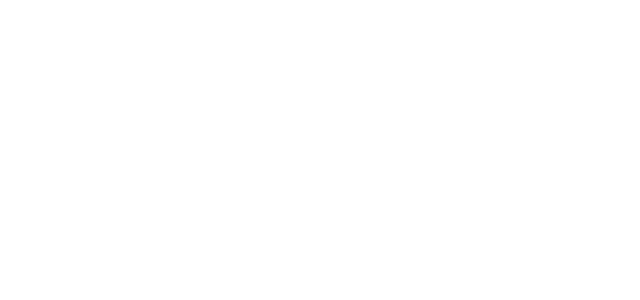
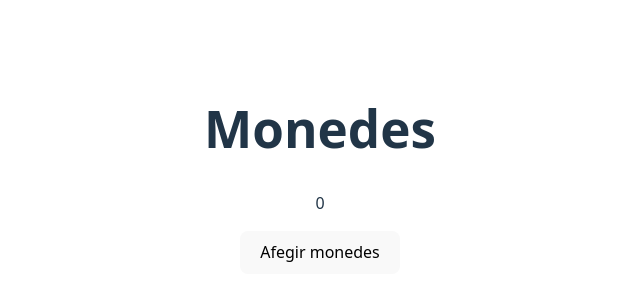
Before and after one commit to mgrl39/puigclicker, a React (Vite) app: page /joc in a window 1280 px wide. Before the commit this address had no page. Shown: the part 230-530 px from the top of the page, without its empty margins (320-960 px from the left). Built offline with nearby package versions, Linux system fonts and the light colour scheme.

Commit message:
afegir monedes

```diff
--- a/src/App.tsx
+++ b/src/App.tsx
@@ -10,7 +10,7 @@
       <BrowserRouter>
         <Routes>
           <Route path="/" element={<Inici />} />
-          <Route path="/game" element={<Joc />} />
+          <Route path="/joc" element={<Joc />} />
         </Routes>
       </BrowserRouter>
     </>
--- a/src/pages/Joc/Joc.tsx
+++ b/src/pages/Joc/Joc.tsx
@@ -3,13 +3,13 @@
 import './Joc.css'
 
 function Joc() {
-    const [monedas, setMonedas] = useState<number>(0);
+    const [monedes, setMonedes] = useState<number>(0);
 
     return (
         <div>
-            <h1>Monedas</h1>
-            <p>{monedas}</p>
-            <button onClick={() => {setMonedas(monedas + 1)}}></button>
+            <h1>Monedes</h1>
+            <p>{monedes}</p>
+            <button onClick={() => { setMonedes(monedes + 1) }}>Afegir monedes</button>
         </div>
     );
 }
```
Also changed, not shown: src/components/Millora.tsx (+8 -0 lines).
